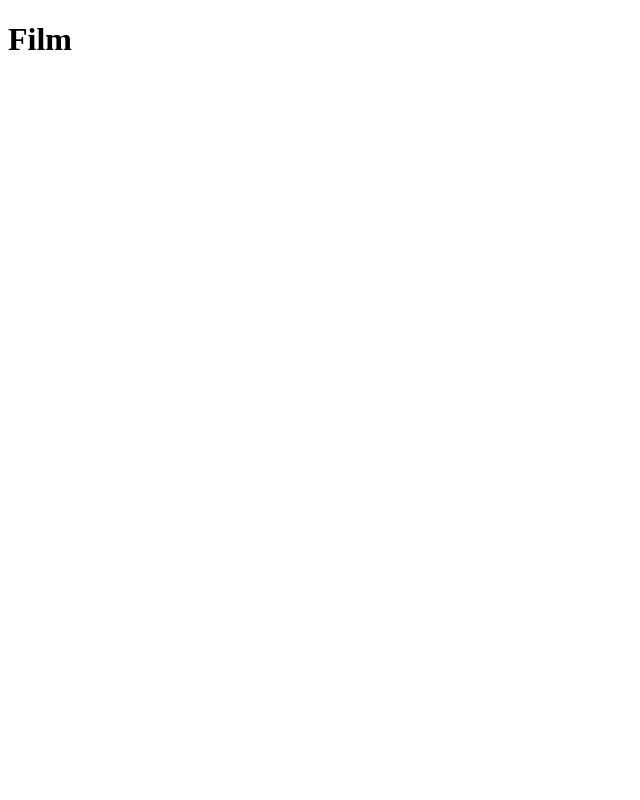
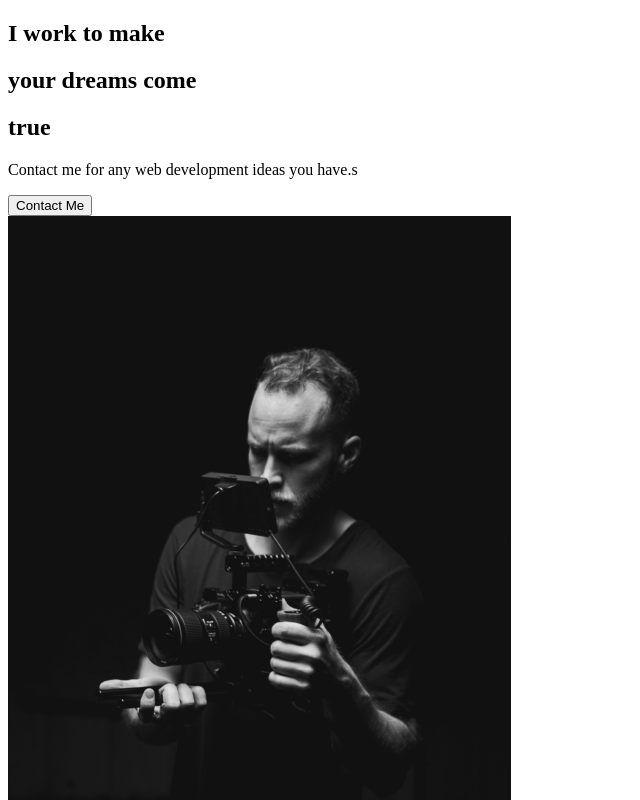
Before and after one commit to thomasnyma/react-portfolio, a React (Create React App) app in the folder portfolio/: page / in a window 1280 px wide. Shown: the top 800 px of the page, without its empty margins (0-640 px from the left). Built offline with nearby package versions, Linux system fonts and the light colour scheme.

Commit message:
About us section

```diff
--- a/portfolio/src/App.js
+++ b/portfolio/src/App.js
@@ -1,10 +1,10 @@
-
+import AboutUs from './pages/AboutUs'
 function App() {
   return (
     <div className="App">
-      <h1>Film</h1>
+      <AboutUs />
     </div>
   );
-}
+};
 
 export default App;
--- /dev/null
+++ b/portfolio/src/components/AboutSection.js
@@ -0,0 +1,29 @@
+import React from 'react';
+import home1 from '../img/home1.png'
+
+const AboutSection = () => {
+    return(
+        <div>
+            <div className="description">
+                <div className="title">
+                    <div className="hide">
+                        <h2>I work to make</h2>
+                    </div>
+                    <div className="hide">
+                        <h2>your <span>dreams</span> come</h2>
+                    </div>
+                    <div className="hide">
+                        <h2>true</h2>
+                    </div>
+                </div>
+                <p>Contact me for any web development ideas you have.s</p>
+                <button>Contact Me</button>
+                <div className="image">
+                    <img src={home1} alt="Guy with a camera"/>
+                </div>
+            </div>
+        </div>
+    );
+};
+
+export default AboutSection;
--- /dev/null
+++ b/portfolio/src/pages/AboutUs.js
@@ -0,0 +1,8 @@
+import React from 'react';
+import AboutSection from '../components/AboutSection';
+
+const AboutUs = () => {
+    return <AboutSection />;
+};
+
+export default AboutUs;
```
